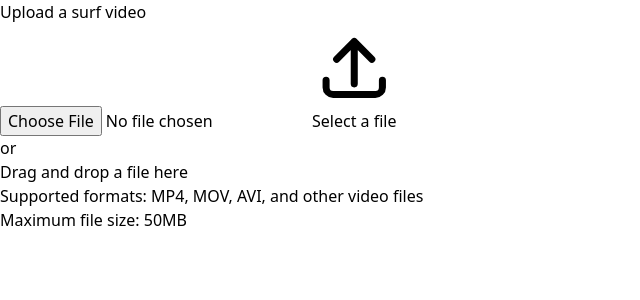
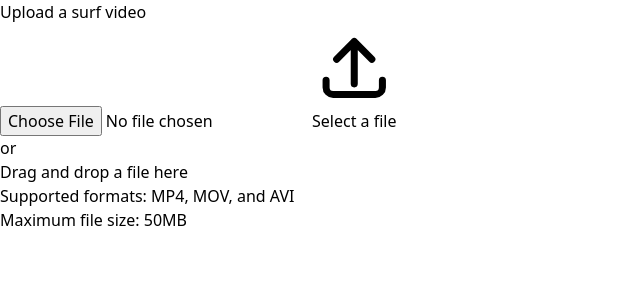
Before and after one commit to esavv/wavescore, a React (Vite) app in the folder web/: page / in a window 1280 px wide. Shown: the top 300 px of the page, without its empty margins (0-640 px from the left). Built offline with nearby package versions, Linux system fonts and the light colour scheme.

Commit message:
chore/web: less vague file types

```diff
--- a/web/src/App.tsx
+++ b/web/src/App.tsx
@@ -37,7 +37,7 @@ export default function App() {
   const validateFile = (file: File): string | null => {
     // Check file type
     if (!file.type.startsWith('video/')) {
-      return 'Please select a video file (MP4, MOV, AVI, etc.)';
+      return 'Please select a video file (MP4, MOV, AVI)';
     }
 
     // Check file size (50MB limit)
@@ -338,7 +338,7 @@ export default function App() {
 
         {!isMobile && (
           <div className="mt-4 text-xs text-gray-500 text-center">
-            <p>Supported formats: MP4, MOV, AVI, and other video files</p>
+            <p>Supported formats: MP4, MOV, and AVI</p>
             <p>Maximum file size: 50MB</p>
           </div>
         )}
```
